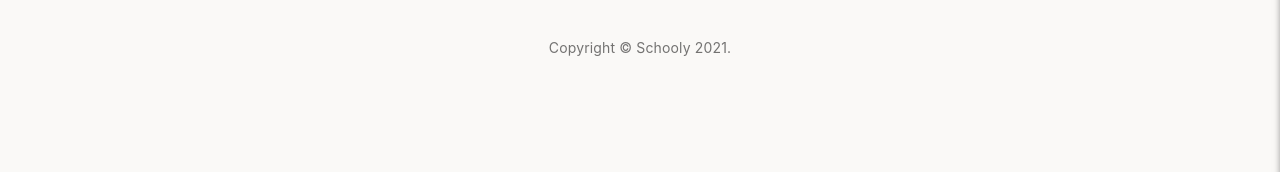
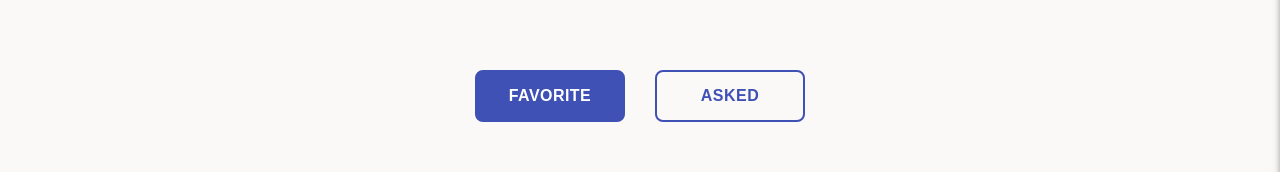
Before and after one commit to ipetrov22/schooly-v2, a React (Create React App) app in the folder client/: page /profile in a window 1280 px wide. Shown: the part 392-564 px from the top of the page. Built offline with nearby package versions, Linux system fonts and the light colour scheme; no server answers; sample sign-in values are in the browser's storage.

Commit message:
add buttons to change type of questions displayed on profile page

```diff
--- a/client/src/components/UserProfile/UserProfile.js
+++ b/client/src/components/UserProfile/UserProfile.js
@@ -1,5 +1,6 @@
 import UserInfo from './UserInfo/UserInfo';
 import './UserProfile.scss';
+import UserQuestions from './UserQuestions/UserQuestions';
 
 const UserProfile = () => {
     return (
@@ -7,6 +8,8 @@ const UserProfile = () => {
             <h1 className="title">Your Profile</h1>
 
             <UserInfo />
+
+            <UserQuestions />
         </div>
     );
 };
--- /dev/null
+++ b/client/src/components/UserProfile/UserQuestions/UserQuestions.js
@@ -0,0 +1,31 @@
+import { useState } from 'react';
+import QuestionCard from '../../QuestionList/QuestionCard';
+import './UserQuestions.scss';
+
+const UserQuestions = () => {
+    const [questionCategory, setQuestionCategory] = useState('favorite');
+
+    return (
+        <section className="user-questions-container">
+            <section className="user-questions-btn-container">
+                <button className={`questions-btn ${questionCategory === 'favorite' ? 'selected' : 'none'}`}
+                    onClick={() => setQuestionCategory('favorite')}
+                >
+                    Favorite
+                </button>
+
+                <button className={`questions-btn ${questionCategory === 'asked' ? 'selected' : 'none'}`}
+                    onClick={() => setQuestionCategory('asked')}
+                >
+                    Asked
+                </button>
+            </section>
+
+            <section className="user-questions-list">
+
+            </section>
+        </section>
+    );
+};
+
+export default UserQuestions;
--- /dev/null
+++ b/client/src/components/UserProfile/UserQuestions/UserQuestions.scss
@@ -0,0 +1,40 @@
+.user-questions-container {
+    max-width: 1040px;
+    margin: auto;
+    margin-top: 80px;
+
+    .user-questions-btn-container {
+        display: flex;
+        justify-content: center;
+        gap: 30px;
+
+        .questions-btn {
+            color: #3f51b5;
+            border: 2px solid #3f51b5;
+            width: 150px;
+            padding: 10px 5px;
+            border-radius: 8px;
+
+            font-size: 1rem;
+            transition: background-color 250ms cubic-bezier(0.4, 0, 0.2, 1) 0ms,
+                box-shadow 250ms cubic-bezier(0.4, 0, 0.2, 1) 0ms, border 250ms cubic-bezier(0.4, 0, 0.2, 1) 0ms;
+            font-weight: 600;
+            line-height: 1.75;
+            letter-spacing: 0.02857em;
+            text-transform: uppercase;
+
+            &:hover {
+                background: #f0eaea;
+            }
+        }
+
+        .selected {
+            color: #fff;
+            background: #3f51b5;
+
+            &:hover {
+                background: #3f51b5;
+            }
+        }
+    }
+}
--- /dev/null
+++ b/client/src/components/UserProfile/UserQuestions/index.js
@@ -0,0 +1 @@
+export { default } from './UserQuestions';
```
